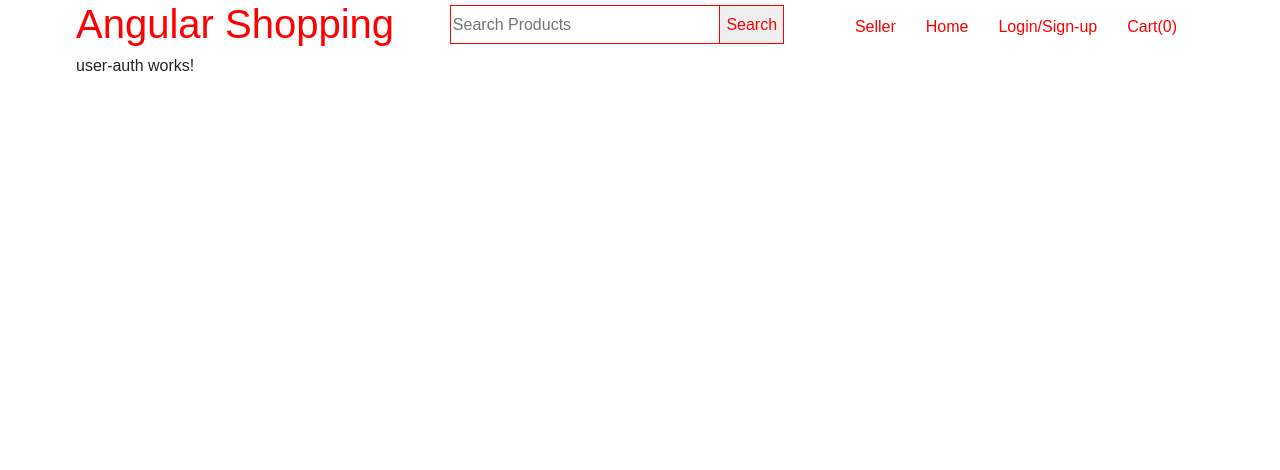
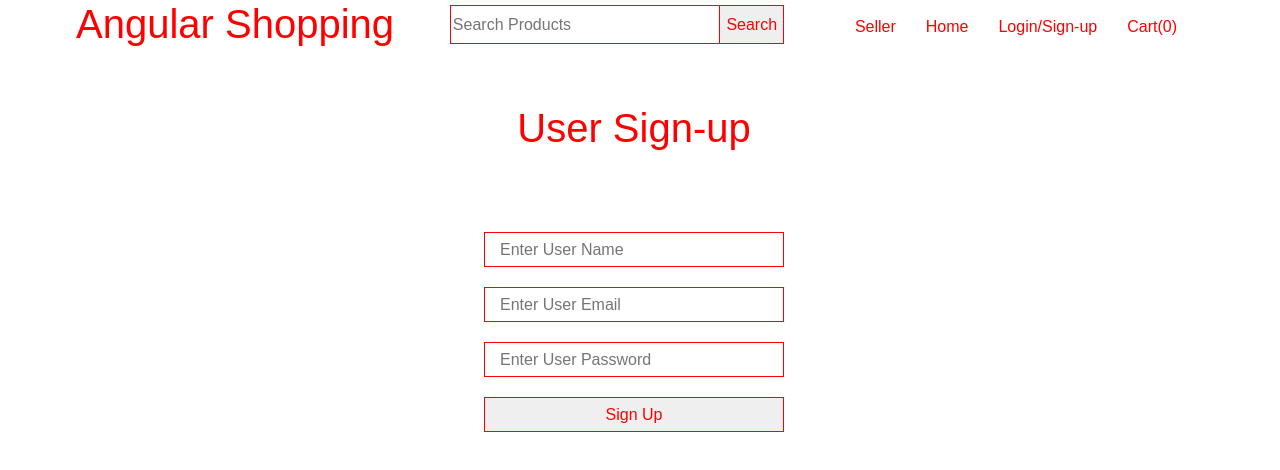
Before and after one commit to LucBecker/ecommerce-app, an Angular app: page /user-auth in a window 1280 px wide. Shown: the top 470 px of the page. Built offline with nearby package versions, Linux system fonts and the light colour scheme.

Commit message:
form of user singup

```diff
--- a/src/app/user-auth/user-auth.component.html
+++ b/src/app/user-auth/user-auth.component.html
@@ -1 +1,27 @@
-<p>user-auth works!</p>
+<div class="user-auth">
+  <h1 class="user-auth">User Sign-up</h1>
+  <form #userSignup="ngForm" class="common-form" (ngSubmit)="signUp(userSignup.value)">
+      <input
+          type="text"
+          class="form-input"
+          placeholder="Enter User Name"
+          name="name"
+          ngModel
+      />
+      <input
+          type="text"
+          class="form-input"
+          placeholder="Enter User Email"
+          name="email"
+          ngModel
+      />
+      <input
+          type="password"
+          class="form-input"
+          placeholder="Enter User Password"
+          name="password"
+          ngModel
+      />
+      <button class="form-button">Sign Up</button>
+  </form>
+</div>
```
